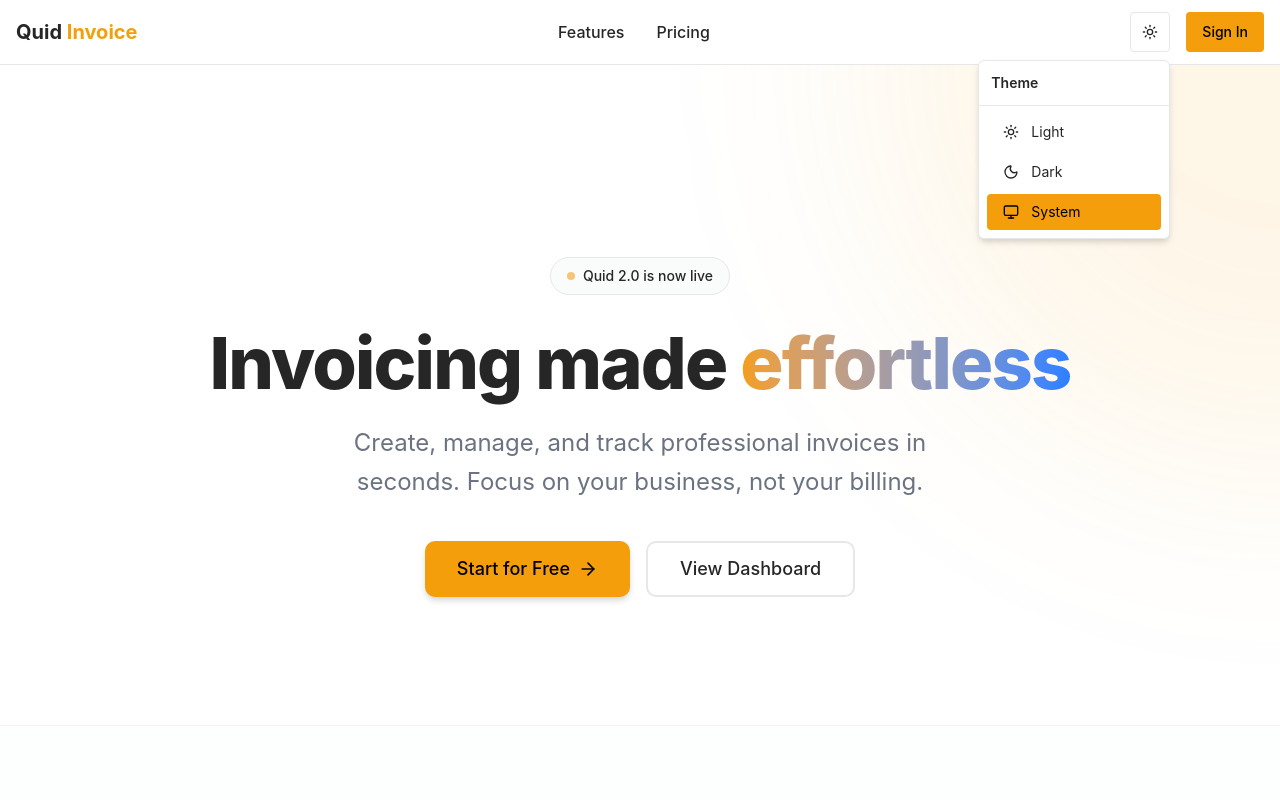
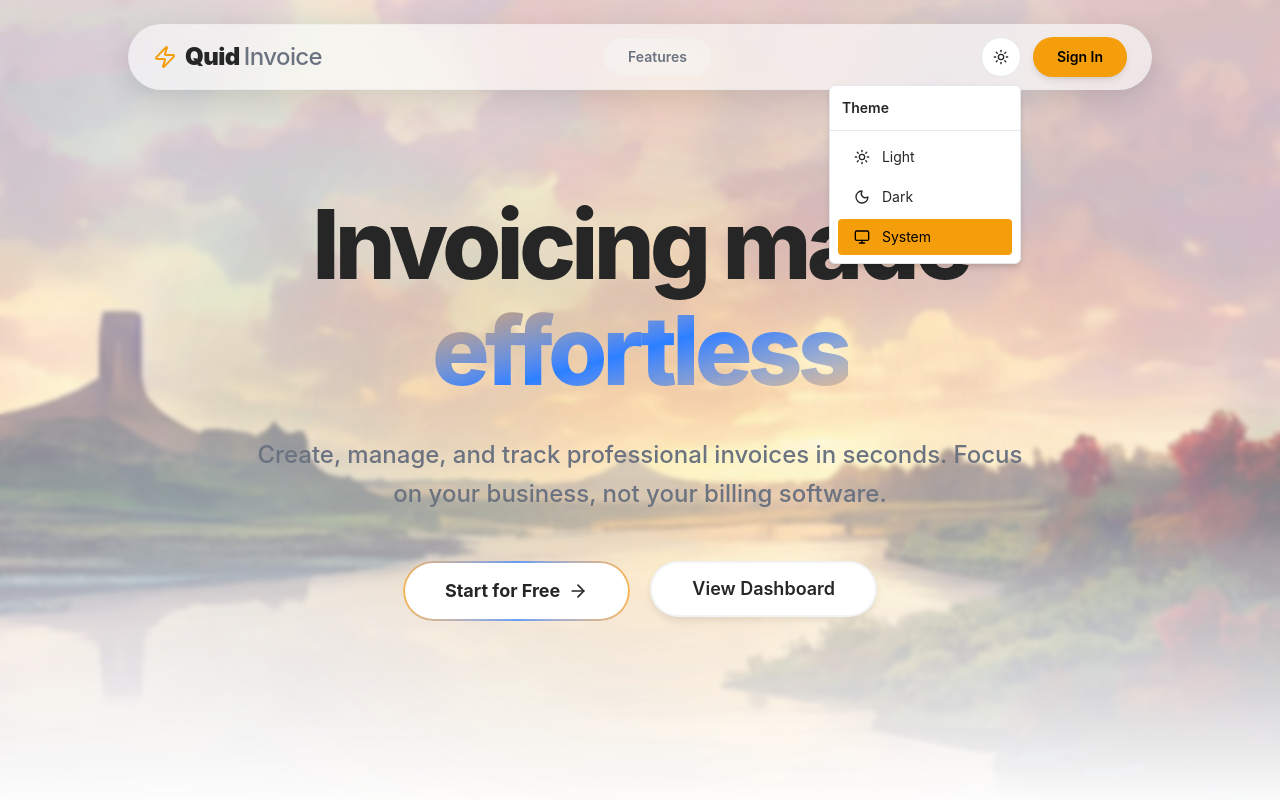
Before and after one commit to devansh-jagtap/quid, a Next.js app: page / in a window 1280 px wide. Both pictures are taken after a click on the button "Toggle theme". Shown: the top 800 px of the page. Built offline with nearby package versions, Linux system fonts and the light colour scheme; no server answers.

Commit message:
feat: Implement invoice creation and management system with form, item handling, subtotal calculation, and PDF export.

```diff
--- a/app/dashboard/page.tsx
+++ b/app/dashboard/page.tsx
@@ -34,7 +34,7 @@ export default async function Dashboard() {
   });
 
   return (
-    <div className="min-h-screen bg-background md:ml-64">
+    <div className="min-h-screen bg-background">
       <div className="px-4 py-8 md:px-8">
         {/* Header */}
         <div className="mb-8">
--- a/app/invoice/[id]/page.tsx
+++ b/app/invoice/[id]/page.tsx
@@ -43,7 +43,7 @@ export default async function InvoiceDetailPage({
 
   if (!invoice) {
     return (
-      <div className="min-h-screen bg-background md:ml-64 p-8">
+      <div className="min-h-screen bg-background p-8">
         <Card className="bg-card border-border">
           <CardHeader>
             <CardTitle>Invoice Not Found</CardTitle>
@@ -63,7 +63,7 @@ export default async function InvoiceDetailPage({
   }
 
   return (
-    <div className="min-h-screen bg-background md:ml-64">
+    <div className="min-h-screen bg-background">
       <div className="p-8 max-w-4xl">
         <div className="mb-6 flex items-center justify-between">
           <Link href="/dashboard">
--- a/app/page.tsx
+++ b/app/page.tsx
@@ -14,127 +14,186 @@ import {
   BarChart,
   Clock,
   CheckCircle2,
-  Globe
+  Globe,
+  Sparkles
 } from "lucide-react";
 
 export default function Home() {
   return (
-    <div className="min-h-screen bg-background relative overflow-hidden">
-      {/* Background Glows */}
-      <div className="absolute top-0 right-0 -mr-[400px] -mt-[400px] w-[800px] h-[800px] rounded-full bg-primary/20 blur-[120px] pointer-events-none opacity-50 dark:opacity-20" />
-      <div className="absolute bottom-0 left-0 -ml-[400px] -mb-[400px] w-[800px] h-[800px] rounded-full bg-blue-500/20 blur-[120px] pointer-events-none opacity-50 dark:opacity-20" />
+    <div className="min-h-screen bg-background selection:bg-primary/20 flex flex-col">
 
-      {/* Hero Section */}
-      <section className="relative px-4 pt-32 pb-20 md:pt-48 md:pb-32 max-w-7xl mx-auto flex flex-col items-center text-center">
-        <div className="inline-flex items-center gap-2 px-4 py-2 rounded-full bg-muted/80 border border-border text-sm font-medium mb-8 animate-in fade-in slide-in-from-bottom-4 duration-700">
-          <span className="flex h-2 w-2 rounded-full bg-primary animate-pulse" />
-          Quid 2.0 is now live
-        </div>
+      {/* HERO SECTION - Explicitly constraining background image here */}
+      <section className="relative min-h-[90vh] flex items-center justify-center overflow-hidden border-b border-border/40">
+        {/* Background Image restricted to Hero */}
+        <div
+          className="absolute inset-0 z-0 bg-cover bg-center transition-all duration-1000 scale-105"
+          style={{ backgroundImage: "url('/bg.jpg')", backgroundAttachment: "fixed" }}
+        />
+        {/* Deep glass overlay to blur background and make hero text pop */}
+        <div className="absolute inset-0 z-0 bg-background/30 dark:bg-background/60 backdrop-blur-[2px]" />
+        <div className="absolute inset-x-0 bottom-0 h-1/2 bg-gradient-to-t from-background via-background/60 to-transparent pointer-events-none z-0" />
 
-        <h1 className="text-5xl md:text-7xl font-extrabold tracking-tight text-foreground mb-6 max-w-4xl">
+        {/* Ambient Hero Glows */}
+        <div className="absolute top-1/2 left-1/2 -translate-x-1/2 -translate-y-1/2 w-[600px] h-[600px] rounded-full bg-primary/20 blur-[120px] pointer-events-none opacity-50 dark:opacity-30" />
+
+        <div className="relative z-10 px-4 py-32 md:py-48 max-w-7xl w-full mx-auto flex flex-col items-center text-center">
+          {/* <div className="inline-flex items-center gap-2 px-5 py-2.5 rounded-full bg-background/40 backdrop-blur-xl border border-border/50 text-sm font-medium mb-12 hover:bg-background/60 transition-colors shadow-sm">
+            <Sparkles className="h-4 w-4 text-primary animate-pulse" />
+            <span className="bg-gradient-to-r from-primary to-blue-500 bg-clip-text text-transparent font-bold">Quid 2.0 is now live</span>
+          </div> */}
+
+          <h1 className="text-6xl md:text-8xl font-extrabold tracking-tighter text-foreground mb-8 max-w-5xl leading-[1.1]">
             Invoicing made{" "}
-          <span className="text-transparent bg-clip-text bg-gradient-to-r from-primary to-blue-500">
+            <span className="text-transparent bg-clip-text bg-gradient-to-br from-primary via-blue-500 to-primary/50 bg-300%">
               effortless
             </span>
           </h1>
 
-        <p className="text-xl md:text-2xl text-muted-foreground mb-10 max-w-2xl leading-relaxed">
-          Create, manage, and track professional invoices in seconds. Focus on your business, not your billing.
+          <p className="text-xl md:text-2xl text-muted-foreground mb-12 max-w-3xl leading-relaxed font-medium">
+            Create, manage, and track professional invoices in seconds. Focus on your business, not your billing software.
           </p>
 
-        <div className="flex flex-col sm:flex-row gap-4 w-full sm:w-auto justify-center z-10">
-          <Link href="/login" className="w-full sm:w-auto">
-            <Button size="lg" className="w-full sm:w-auto text-lg h-14 px-8 shadow-lg shadow-primary/25 hover:shadow-xl hover:shadow-primary/30 transition-all rounded-xl">
-              Start for Free
-              <ArrowRight className="ml-2 h-5 w-5" />
-            </Button>
+          <div className="flex flex-col sm:flex-row gap-5 w-full sm:w-auto justify-center z-10">
+            {/* Acernity style glowing button */}
+            <Link href="/login" className="w-full sm:w-auto overflow-hidden rounded-full p-[2px] relative group">
+              <span className="absolute inset-0 bg-gradient-to-r from-primary via-blue-500 to-primary rounded-full opacity-70 group-hover:opacity-100 transition-opacity duration-500" />
+              <div className="relative bg-background group-hover:bg-transparent transition-colors duration-500 rounded-full h-14 flex items-center justify-center px-10">
+                <span className="text-lg font-bold group-hover:text-white transition-colors">Start for Free</span>
+                <ArrowRight className="ml-2 h-5 w-5 group-hover:text-white group-hover:translate-x-1 transition-all" />
+              </div>
             </Link>
             <Link href="/dashboard" className="w-full sm:w-auto">
-            <Button size="lg" variant="outline" className="w-full sm:w-auto text-lg h-14 px-8 border-2 border-border hover:bg-muted transition-all rounded-xl backdrop-blur-sm">
+              <Button size="lg" variant="outline" className="w-full sm:w-auto text-lg h-14 px-10 border-2 border-border/50 hover:bg-muted hover:border-border transition-all rounded-full backdrop-blur-sm shadow-sm font-semibold">
                 View Dashboard
               </Button>
             </Link>
           </div>
+        </div>
       </section>
 
       {/* Grid of features */}
-      <section id="features" className="px-4 py-24 relative z-10 bg-muted/30 border-y border-border/50">
-        <div className="max-w-7xl mx-auto">
-          <div className="text-center mb-16">
-            <h2 className="text-sm font-bold tracking-widest text-primary uppercase mb-3">Capabilities</h2>
-            <h3 className="text-3xl md:text-5xl font-bold text-foreground">Everything you need</h3>
+      <section id="features" className="px-4 py-32 relative bg-background border-b border-border/20">
+        <div className="max-w-7xl mx-auto flex flex-col items-center">
+          <div className="text-center mb-20">
+            <h2 className="text-sm font-bold tracking-widest text-primary uppercase mb-3 bg-primary/10 inline-block px-4 py-1.5 rounded-full">Capabilities</h2>
+            <h3 className="text-4xl md:text-6xl font-bold text-foreground">Everything you need</h3>
           </div>
 
-          <div className="grid md:grid-cols-2 lg:grid-cols-3 gap-6">
+          <div className="grid md:grid-cols-2 lg:grid-cols-3 gap-8 w-full">
             <FeatureCard
               icon={<Zap className="h-6 w-6 text-yellow-500" />}
               title="Lightning Fast"
               description="Generate fully formatted invoices in under a minute with our streamlined editor."
+              gradient="from-yellow-500/20"
             />
             <FeatureCard
               icon={<ShieldCheck className="h-6 w-6 text-emerald-500" />}
               title="Secure Storage"
               description="Your financial data is encrypted and securely stored. Access it anytime, anywhere."
+              gradient="from-emerald-500/20"
             />
             <FeatureCard
               icon={<BarChart className="h-6 w-6 text-blue-500" />}
               title="Analytics"
               description="Get powerful insights into your earnings, pending payments, and client history."
+              gradient="from-blue-500/20"
             />
             <FeatureCard
               icon={<Clock className="h-6 w-6 text-purple-500" />}
               title="Time Saving"
               description="Automate repetitive tasks so you can get back to doing what you love."
+              gradient="from-purple-500/20"
             />
             <FeatureCard
               icon={<CheckCircle2 className="h-6 w-6 text-primary" />}
               title="Professional Output"
               description="Download crisp, print-ready PDF invoices that make a great impression."
+              gradient="from-primary/20"
             />
             <FeatureCard
               icon={<Globe className="h-6 w-6 text-pink-500" />}
               title="Work Anywhere"
               description="Our dashboard is fully responsive. Manage billing from your laptop, tablet, or phone."
+              gradient="from-pink-500/20"
             />
           </div>
         </div>
       </section>
 
+      {/* Pricing Section (HIDDEN)
+      <section id="pricing" className="px-4 py-32 relative bg-muted/30 border-b border-border/20">
+        ... (pricing code suppressed) ...
+      </section>
+      */}
+
       {/* CTA Section */}
-      <section className="px-4 py-32 relative z-10 flex text-center justify-center">
-        <div className="max-w-4xl w-full">
-          <div className="rounded-3xl border border-border bg-card/50 backdrop-blur-md p-10 md:p-16 shadow-2xl relative overflow-hidden">
-            <div className="absolute inset-0 bg-gradient-to-br from-primary/10 via-transparent to-blue-500/10 pointer-events-none" />
+      <section className="px-4 py-32 relative bg-background flex text-center justify-center">
+        <div className="max-w-5xl w-full">
+          {/* Very modern glowing container */}
+          <div className="relative group">
+            <div className="absolute -inset-1 bg-gradient-to-r from-primary via-blue-500 to-primary rounded-3xl blur opacity-25 group-hover:opacity-40 transition duration-1000 group-hover:duration-200" />
 
-            <h2 className="text-4xl md:text-5xl font-bold text-foreground mb-6">
-              Ready to get started?
+            <div className="rounded-3xl border border-border bg-card p-12 md:p-20 relative overflow-hidden flex flex-col items-center">
+              <div className="absolute inset-0 bg-[radial-gradient(ellipse_at_top,_var(--tw-gradient-stops))] from-primary/10 via-transparent to-transparent pointer-events-none" />
+
+              <h2 className="text-5xl md:text-6xl font-extrabold text-foreground mb-6 tracking-tight">
+                Ready to transform your billing?
               </h2>
-            <p className="text-xl text-muted-foreground mb-10 max-w-2xl mx-auto">
-              Join thousands of freelancers, agencies, and small businesses who trust Quid for their invoicing needs.
+              <p className="text-xl md:text-2xl text-muted-foreground mb-12 max-w-2xl mx-auto font-medium leading-relaxed">
+                Join thousands of freelancers and agencies who trust Quid to get paid faster.
               </p>
               <Link href="/login">
-              <Button size="lg" className="text-xl h-16 px-12 shadow-primary/30 shadow-xl rounded-full hover:scale-105 transition-transform duration-300">
-                Sign In with Google
+                <Button size="lg" className="text-xl h-16 w-64 rounded-full font-bold shadow-2xl hover:scale-105 transition-transform duration-300 bg-primary text-primary-foreground hover:bg-primary/90">
+                  Join Now
                 </Button>
               </Link>
             </div>
           </div>
+        </div>
       </section>
+
+      {/* Footer */}
+      <footer className="relative bg-muted/20 border-t border-border/40 py-16 px-4">
+        <div className="max-w-7xl mx-auto">
+          <div className="flex flex-col md:flex-row justify-between items-center gap-8 mb-12">
+            <div className="flex items-center gap-2">
+              <Zap className="h-6 w-6 text-primary" />
+              <div className="text-2xl font-black tracking-tight text-foreground">
+                Quid <span className="text-muted-foreground font-medium">Invoice</span>
+              </div>
+            </div>
+            <div className="flex flex-wrap justify-center gap-8 text-sm font-semibold text-muted-foreground">
+              <Link href="#features" className="hover:text-foreground transition-colors">Features</Link>
+              {/* <Link href="#pricing" className="hover:text-foreground transition-colors">Pricing</Link> */}
+              <Link href="#" className="hover:text-foreground transition-colors">Privacy Policy</Link>
+              <Link href="#" className="hover:text-foreground transition-colors">Terms of Service</Link>
+              <Link href="#" className="hover:text-foreground transition-colors">Contact Us</Link>
+            </div>
+          </div>
+          <div className="flex flex-col md:flex-row justify-between items-center pt-8 border-t border-border/20 text-sm font-medium text-muted-foreground">
+            <p>© {new Date().getFullYear()} Quid. All rights reserved.</p>
+            <p className="mt-2 md:mt-0">Designed elegantly down to the pixel.</p>
+          </div>
+        </div>
+      </footer>
     </div>
   );
 }
 
-function FeatureCard({ icon, title, description }: { icon: React.ReactNode, title: string, description: string }) {
+function FeatureCard({ icon, title, description, gradient }: { icon: React.ReactNode, title: string, description: string, gradient: string }) {
   return (
-    <Card className="bg-card/40 backdrop-blur-sm border-border hover:border-primary/50 transition-colors shadow-sm hover:shadow-md group">
-      <CardHeader>
-        <div className="w-12 h-12 rounded-xl bg-muted flex items-center justify-center mb-4 group-hover:scale-110 group-hover:bg-primary/10 transition-all duration-300">
+    <Card className="bg-card border border-border/50 relative overflow-hidden group hover:-translate-y-2 transition-transform duration-300 rounded-2xl shadow-sm hover:shadow-xl dark:hover:shadow-white/5">
+      {/* Animated corner gradient spot */}
+      <div className={`absolute -top-12 -right-12 w-32 h-32 bg-gradient-to-br ${gradient} rounded-full blur-[40px] opacity-0 group-hover:opacity-100 transition-opacity duration-300 pointer-events-none`} />
+
+      <CardHeader className="p-8 pb-4">
+        <div className="w-14 h-14 rounded-2xl bg-muted border border-border flex items-center justify-center mb-6 group-hover:scale-110 group-hover:rotate-3 transition-all duration-300 shadow-sm">
           {icon}
         </div>
-        <CardTitle className="text-xl">{title}</CardTitle>
+        <CardTitle className="text-2xl font-bold tracking-tight">{title}</CardTitle>
       </CardHeader>
-      <CardContent>
-        <CardDescription className="text-base leading-relaxed">
+      <CardContent className="p-8 pt-0">
+        <CardDescription className="text-base text-muted-foreground/80 font-medium leading-relaxed">
           {description}
         </CardDescription>
       </CardContent>
--- a/components/PublicNavbar.tsx
+++ b/components/PublicNavbar.tsx
@@ -5,6 +5,7 @@ import { Button } from "@/components/ui/button";
 import { ThemeToggle } from "./ThemeToggle";
 import { useSession } from "next-auth/react";
 import { usePathname } from "next/navigation";
+import { Zap } from "lucide-react";
 
 export default function PublicNavbar() {
   const { data: session } = useSession();
@@ -16,47 +17,56 @@ export default function PublicNavbar() {
   }
 
   return (
-    <nav className="border-b border-border bg-background sticky top-0 z-50">
-      <div className="container mx-auto px-4">
-        <div className="flex items-center justify-between h-16">
+    <div className="fixed top-6 left-0 right-0 z-50 flex justify-center px-4 pointer-events-none">
+      <nav className="flex items-center justify-between w-full max-w-5xl px-6 py-3 rounded-full bg-background/60 backdrop-blur-xl border border-border/40 shadow-[0_8px_30px_rgb(0,0,0,0.12)] dark:shadow-[0_8px_30px_rgba(255,255,255,0.05)] transition-all pointer-events-auto">
         {/* Logo */}
-          <Link href="/" className="flex items-center">
-            <h1 className="text-xl font-bold text-foreground">
-              Quid <span className="text-primary">Invoice</span>
+        <Link href="/" className="flex items-center group mr-3">
+          <div className="flex items-center gap-2">
+            <Zap className="h-6 w-6 text-primary" />
+            <h1 className="text-2xl font-black text-foreground tracking-tight">
+              Quid <span className="text-muted-foreground font-medium">Invoice</span>
             </h1>
+          </div>
         </Link>
 
         {/* Navigation Links */}
-          <div className="hidden md:flex items-center gap-8">
+        <div className="hidden md:flex items-center gap-8 bg-muted/30 px-6 py-2 rounded-full border border-border/30">
           <Link
             href="/#features"
-              className="text-foreground hover:text-primary font-medium transition-colors"
+            className="text-sm font-semibold text-muted-foreground hover:text-foreground transition-all duration-300"
           >
             Features
           </Link>
+          {/*
           <Link
             href="/#pricing"
-              className="text-foreground hover:text-primary font-medium transition-colors"
+            className="text-sm font-semibold text-muted-foreground hover:text-foreground transition-all duration-300"
           >
             Pricing
           </Link>
+          */}
         </div>
 
         {/* Theme Toggle & Auth Button */}
-          <div className="flex items-center gap-4">
+        <div className="flex items-center gap-3">
+          <div className="hidden sm:block">
             <ThemeToggle />
+          </div>
           {session?.user ? (
             <Link href="/dashboard">
-                <Button>Dashboard</Button>
+              <Button className="rounded-full px-6 font-semibold shadow-md hover:shadow-lg transition-all">
+                Dashboard
+              </Button>
             </Link>
           ) : (
             <Link href="/login">
-                <Button>Sign In</Button>
+              <Button className="rounded-full px-6 font-semibold shadow-md hover:shadow-lg bg-primary hover:bg-primary/90 text-primary-foreground transition-all">
+                Sign In
+              </Button>
             </Link>
           )}
         </div>
+      </nav>
     </div>
-      </div>
-    </nav>
   );
 }
--- a/components/ThemeToggle.tsx
+++ b/components/ThemeToggle.tsx
@@ -15,7 +15,7 @@ export function ThemeToggle() {
   }, []);
 
   if (!mounted) {
-    return <div className="h-10 w-10 rounded-md bg-muted animate-pulse" />;
+    return <div className="h-10 w-10 rounded-full bg-muted animate-pulse" />;
   }
 
   const themes = [
@@ -25,13 +25,13 @@ export function ThemeToggle() {
   ];
 
   return (
-    <div className="relative">
+    <div className="relative rounded-full">
       <Button
         variant="outline"
         size="icon"
         onClick={() => setIsOpen(!isOpen)}
         aria-label="Toggle theme"
-        className="relative"
+        className="relative rounded-full"
       >
         <Sun className="h-4 w-4 rotate-0 scale-100 transition-all dark:-rotate-90 dark:scale-0" />
         <Moon className="absolute h-4 w-4 rotate-90 scale-0 transition-all dark:rotate-0 dark:scale-100" />
@@ -59,11 +59,10 @@ export function ThemeToggle() {
                       setTheme(t.value);
                       setIsOpen(false);
                     }}
-                    className={`w-full flex items-center gap-3 px-4 py-2 text-sm rounded-md transition-colors ${
-                      isSelected
+                    className={`w-full flex items-center gap-3 px-4 py-2 text-sm rounded-md transition-colors ${isSelected
                         ? "bg-primary text-primary-foreground"
                         : "text-foreground hover:bg-muted"
-                    }`}
+                      }`}
                   >
                     <Icon className="h-4 w-4" />
                     {t.name}
--- a/features/invoices/components/InvoiceForm.tsx
+++ b/features/invoices/components/InvoiceForm.tsx
@@ -137,7 +137,7 @@ export default function InvoiceForm({
   };
 
   return (
-    <div className="min-h-screen bg-background md:ml-64">
+    <div className="min-h-screen bg-background">
       <div className="p-8">
         {/* Header */}
         <div className="mb-8">
```
Also changed, not shown: components/Sidebar.tsx (+67 -26 lines), public/bg.jpg (added). Lines whose indentation alone changed are shown as unchanged.
